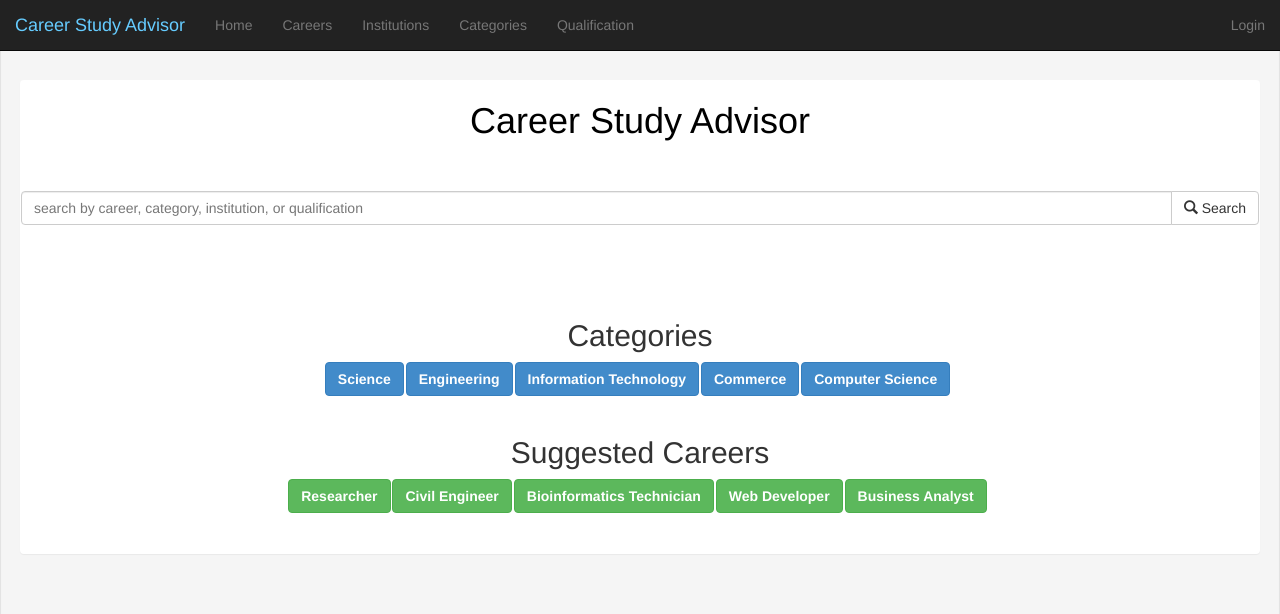
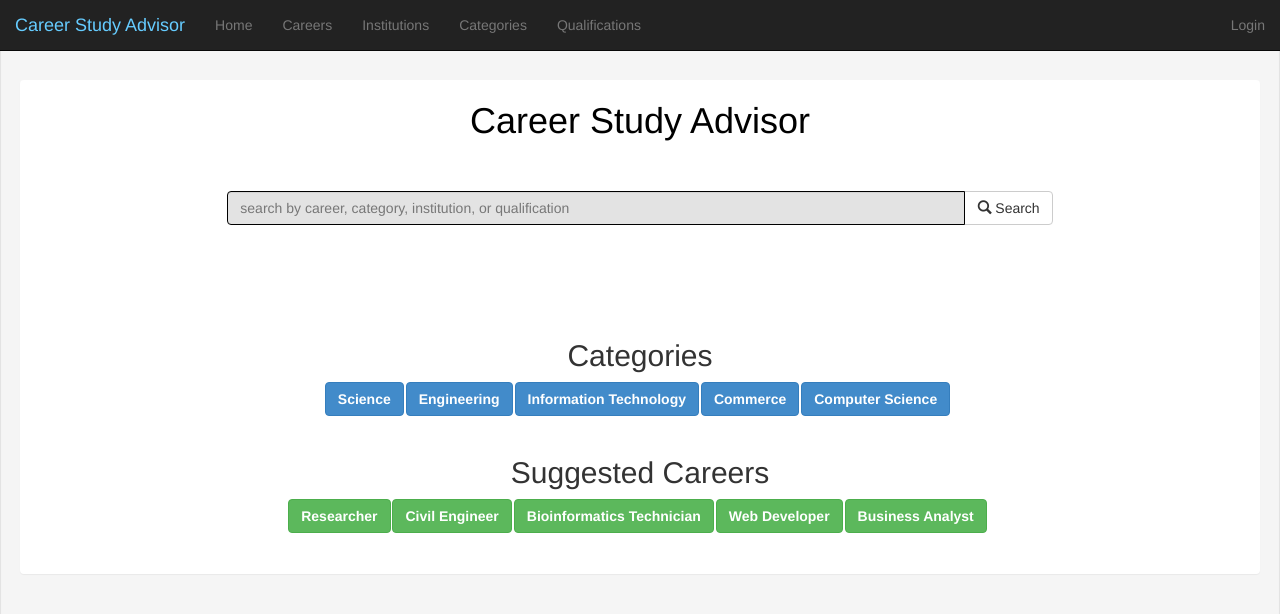
Before and after one commit to ryanwongsa/CareerStudyAdvisor, a Django app: page / in a window 1280 px wide. Shown: the top 614 px of the page. Run offline with Django 3.2, Linux system fonts and the light colour scheme; data comes from the database, SQL or seed files in the repository; both versions use the stored data as it was after the commit; parts of the project's set-up code (start-up, migrations or seed data) failed here and were passed over; some libraries are stand-ins or nearby versions.

Commit message:
Edited search bar. Added UNISA and A Diploma in IT.

```diff
--- a/csa/advisor/static/advisor/css/style.css
+++ b/csa/advisor/static/advisor/css/style.css
@@ -16,14 +16,18 @@ p.indentt {
 
 }
 
+.search-bar {
+ border: solid 1px #000000;
+    background-color: #e3e3e3;
+}
+
 #container {
     height:150%;
 	position: relative;
 
 }
 #one {
-
-	width: 480px;
+	width: 800px;
 }
 #two {
 	position: absolute;
--- a/csa/advisor/templates/advisor/base.html
+++ b/csa/advisor/templates/advisor/base.html
@@ -24,7 +24,7 @@
                     <li><a href="/career">Careers</a></li>
                     <li><a href="/institution">Institutions</a></li>
                     <li><a href="/category">Categories</a></li>
-                    <li><a href="/qualification">Qualification</a></li>
+                    <li><a href="/qualification">Qualifications</a></li>
 
                 </ul>
                 <form class="navbar-form navbar-left" role="search" action="/search" method="get">
--- a/csa/advisor/templates/advisor/career.html
+++ b/csa/advisor/templates/advisor/career.html
@@ -20,13 +20,13 @@
 {% block body %}
 <div class ="index-link">
 <div id="container">
-    <div id="one">
+    <div id="one" >
         <h3>Description</h3>
         <p>{{ career.description }}</p>
         <br>
         <h3>Where to study</h3>
         {% for inst in institutions %}
-        <p><a href="/career/{{ career.name }}/{{ inst }}">{{ inst }}</a></p>
+        <p ><a href="/career/{{ career.name }}/{{ inst }}">{{ inst }}</a></p>
         {% endfor %}
     </div>
     <div id="two">
--- a/csa/advisor/templates/advisor/home.html
+++ b/csa/advisor/templates/advisor/home.html
@@ -29,7 +29,7 @@
                         <li><a href="/career">Careers</a></li>
                         <li><a href="/institution">Institutions</a></li>
                         <li><a href="/category">Categories</a></li>
-                        <li><a href="/qualification">Qualification</a></li>
+                        <li><a href="/qualification">Qualifications</a></li>
 
                     </ul>
 
@@ -49,9 +49,9 @@
                 <div class="input-group-lg-5">
                         <form action="/search" method="get">
 
-                            <div class="input-group">
+                            <div class="input-group col-lg-8">
 
-                                <input type="text" class="form-control" placeholder="search by career, category, institution, or qualification" name="query">
+                                <input type="text" class="form-control search-bar" placeholder="search by career, category, institution, or qualification" name="query">
                                     <span class="input-group-btn">
                                         <button type="submit" class="btn btn-default"><span class="glyphicon glyphicon-search"></span> Search </button>
                                     </span>
@@ -62,7 +62,7 @@
 
                     </div>
               </center>
-                 <br><br><br>
+                 <br><br><br><br>
                 <h2><center>Categories</center></h2>
                 <div class="btn-toolbar" role="toolbar">
                     <center>
--- a/csa/advisor/urls.py
+++ b/csa/advisor/urls.py
@@ -11,11 +11,11 @@ from advisor.views import Career_Index, Search
 
 urlpatterns = patterns('',
   url(r'^search/?$', Search.as_view(), name='search'),
-  url(r'^career/(?P<career_name>\w+(\s+\w+)*)/(?P<inst_name>\w+(\s+\w+)*)/?$', views.institution_career, name='institution_career'),
+  url(r'^career/(?P<career_name>\w+(\s+\w+)*)/(?P<inst_name>\w[\w\s\(\)]*)/?$', views.institution_career, name='institution_career'),
   url(r'^career/(?P<career_name>\w+(\s+\w+)*)/?$', views.career, name='career'),
   url(r'^career/?$', Career_Index.as_view(), name='career_index'),
-  url(r'^institution/(?P<inst_name>\w+(\s+\w+)*)/(?P<qualification_name>\w[\w\s\(\)]*)/?$', views.qualification, name='qualification'),
-  url(r'^institution/(?P<institution_name>\w+(\s+\w+)*)/?$', views.institution, name='institution'),
+  url(r'^institution/(?P<inst_name>\w[\w\s\(\)]*)/(?P<qualification_name>\w[\w\s\(\)]*)/?$', views.qualification, name='qualification'),
+  url(r'^institution/(?P<institution_name>\w[\w\s\(\)]*)/?$', views.institution, name='institution'),
   url(r'^institution/?$', views.institution_index, name='institution_index'),
   url(r'^category/(?P<category_name>\w+(\s+\w+)*)/?$', views.category, name='category'),
   url(r'^category/?$', views.category_index, name='category_index'),
```
Also changed, not shown: csa/db.sqlite3.
